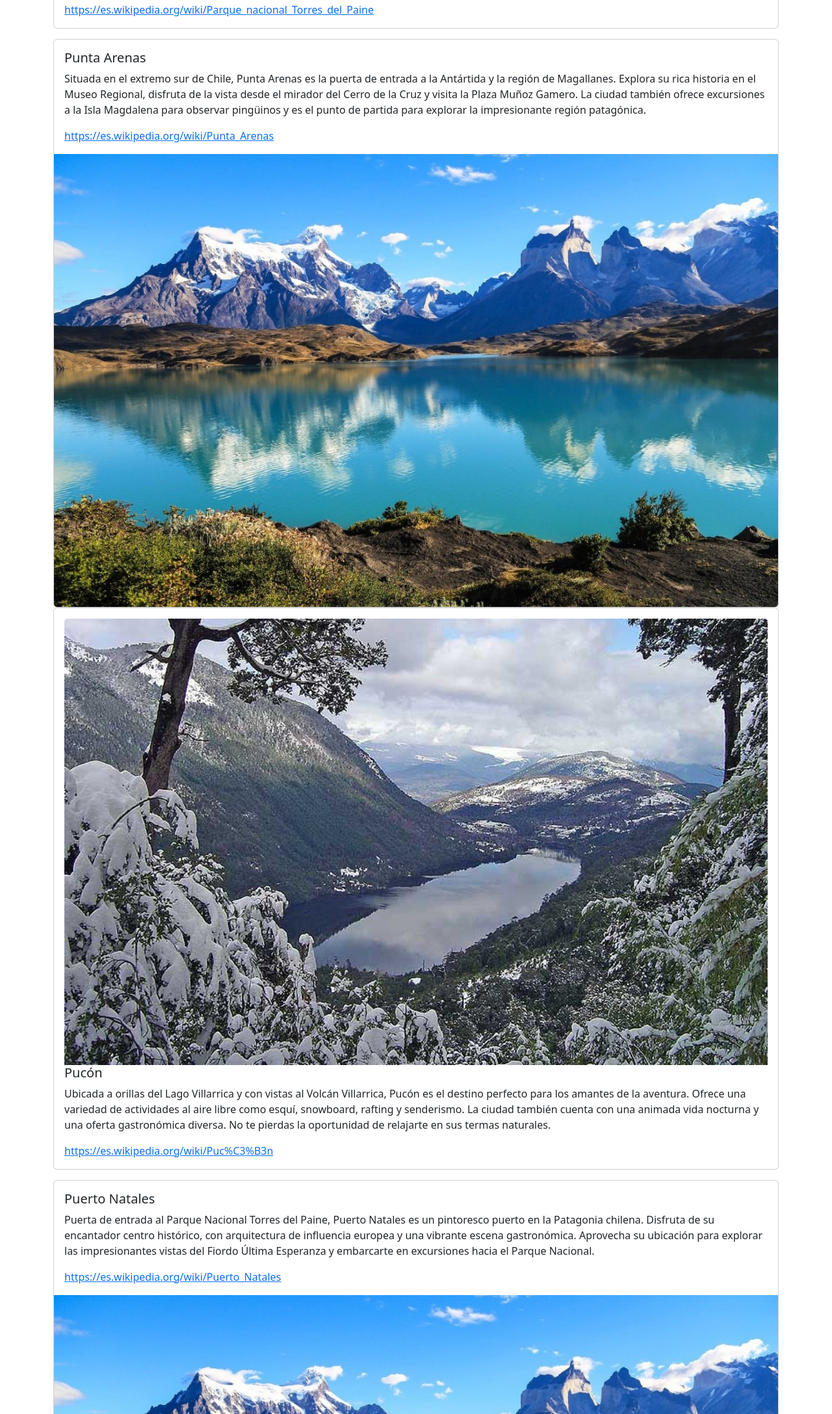
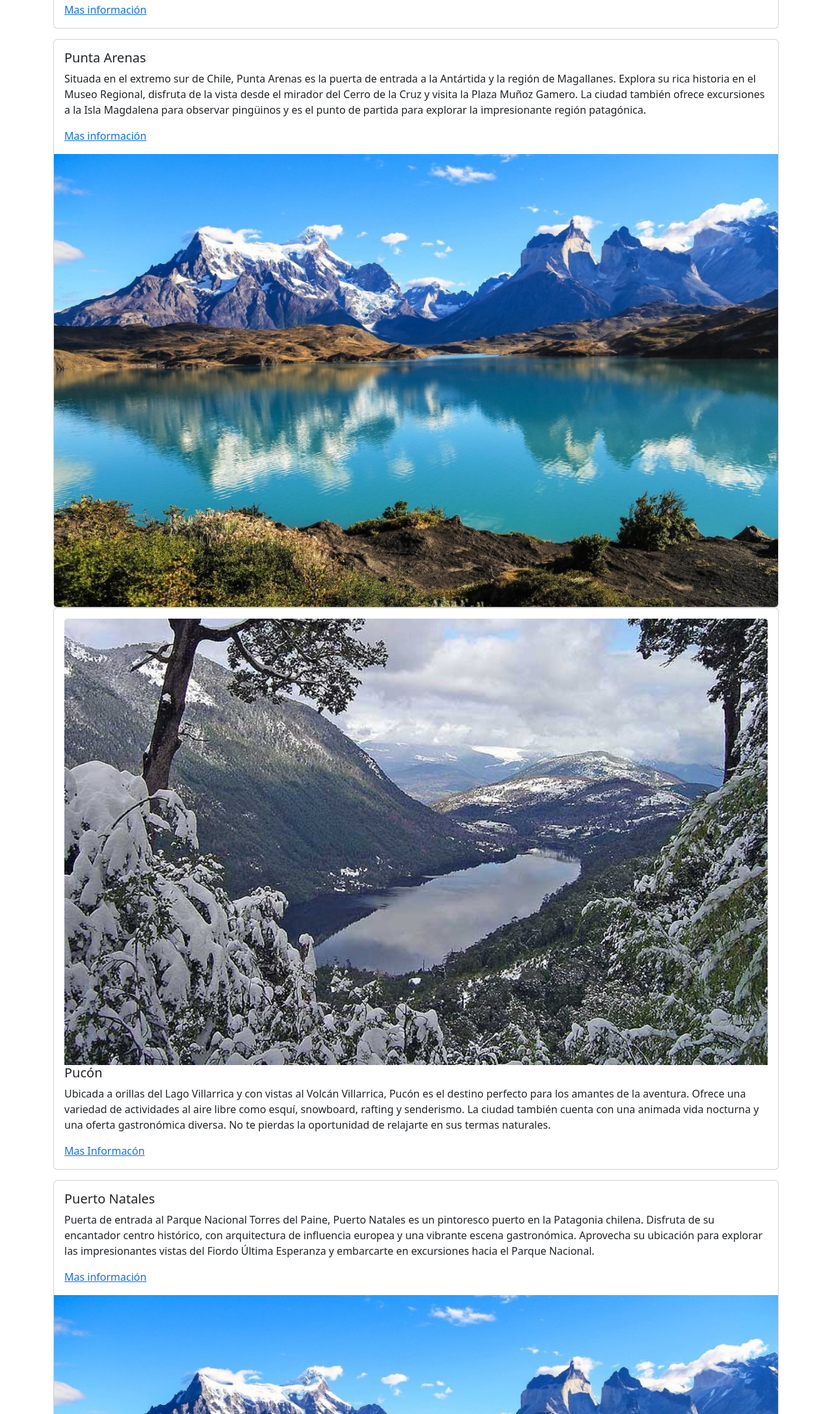
Before and after one commit to retrovertigo1981/TemplateHTMLBaseTeam4, a website: page index.html in a window 1280 px wide. Shown: the part 1948-4124 px from the top of the page at 65% size. Drawn offline with nearby package versions, Linux system fonts and the light colour scheme.

Commit message:
se corrección de link

```diff
--- a/index.html
+++ b/index.html
@@ -161,7 +161,7 @@
           <h5 class="card-title">Torres del Paine</h5>
           <p class="card-text">Ubicado en la Región de Magallanes, el Parque Nacional Torres del Paine es uno de los destinos más icónicos de la Patagonia chilena. Conocido por sus impresionantes torres de granito, lagos turquesa y glaciares majestuosos, el parque ofrece oportunidades excepcionales para el senderismo, la observación de vida silvestre y la fotografía. Destaca el circuito W, que brinda vistas panorámicas de los picos de las Torres y el glaciar Grey. También puedes explorar el Valle del Francés y el Lago Nordenskjöld. La diversidad de paisajes y la belleza natural hacen de este parque un paraíso para los amantes de la naturaleza.</p>
           <p class="card-text"><small"></small></p>
-          <a href="#" class="card-link">https://es.wikipedia.org/wiki/Parque_nacional_Torres_del_Paine</a>
+          <a href="https://es.wikipedia.org/wiki/Parque_nacional_Torres_del_Paine" class="card-link">Mas información</a>
         </div>
       </div>
       <div class="card">
@@ -169,7 +169,7 @@
           <h5 class="card-title">Punta Arenas </h5>
           <p class="card-text">Situada en el extremo sur de Chile, Punta Arenas es la puerta de entrada a la Antártida y la región de Magallanes. Explora su rica historia en el Museo Regional, disfruta de la vista desde el mirador del Cerro de la Cruz y visita la Plaza Muñoz Gamero. La ciudad también ofrece excursiones a la Isla Magdalena para observar pingüinos y es el punto de partida para explorar la impresionante región patagónica.</p>
           <p class="card-text"><small class="text-body-secondary"></small></p>
-          <a href="#" class="card-link">https://es.wikipedia.org/wiki/Punta_Arenas</a>
+          <a href="https://es.wikipedia.org/wiki/Punta_Arenas" class="card-link">Mas información</a>
         </div>
         <img src="assets/img/puertoNatales.jpeg" class="card-img-bottom" alt="...">
       </div>
@@ -179,7 +179,7 @@
           <h5 class="card-title">Pucón</h5>
           <p class="card-text">Ubicada a orillas del Lago Villarrica y con vistas al Volcán Villarrica, Pucón es el destino perfecto para los amantes de la aventura. Ofrece una variedad de actividades al aire libre como esquí, snowboard, rafting y senderismo. La ciudad también cuenta con una animada vida nocturna y una oferta gastronómica diversa. No te pierdas la oportunidad de relajarte en sus termas naturales.</p>
           <p class="card-text"><small class="text-body-secondary"></small></p>
-          <a href="#" class="card-link">https://es.wikipedia.org/wiki/Puc%C3%B3n</a>
+          <a href="https://es.wikipedia.org/wiki/Puc%C3%B3n" class="card-link">Mas Informacón</a>
         </div>
         </div>
         <div class="card">
@@ -187,7 +187,7 @@
             <h5 class="card-title">Puerto Natales</h5>
             <p class="card-text">Puerta de entrada al Parque Nacional Torres del Paine, Puerto Natales es un pintoresco puerto en la Patagonia chilena. Disfruta de su encantador centro histórico, con arquitectura de influencia europea y una vibrante escena gastronómica. Aprovecha su ubicación para explorar las impresionantes vistas del Fiordo Última Esperanza y embarcarte en excursiones hacia el Parque Nacional.</p>
             <p class="card-text"><small class="text-body-secondary"></small></p>
-            <a href="#" class="card-link">https://es.wikipedia.org/wiki/Puerto_Natales</a>
+            <a href="https://es.wikipedia.org/wiki/Puerto_Natales" class="card-link">Mas información</a>
           </div>
           <img src="assets/img/puertoNatales.jpeg" class="card-img-bottom" alt="...">
       </div>
```
